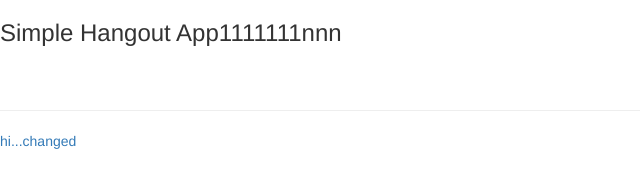
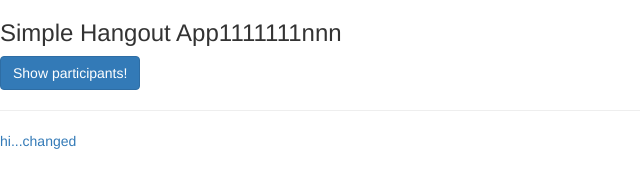
Before and after one commit to quantum-aberrant/dice-roller, a plain HTML site: page index.html in a window 1280 px wide. Shown: the whole page, without its empty margins (0-640 px from the left). Drawn offline with nearby package versions, Linux system fonts and the light colour scheme.

Commit message:
Update index.html

```diff
--- a/index.html
+++ b/index.html
@@ -24,8 +24,7 @@
 
 	<p>
 		<input class="btn btn-primary" type="button"
-			value="Show participants!" id="showParticipants"
-			style="visibility: hidden;" onClick="showParticipants()" />
+			value="Show participants!" id="showParticipants />
 	</p>
 
 	<div id="participantsDiv"></div>
```
